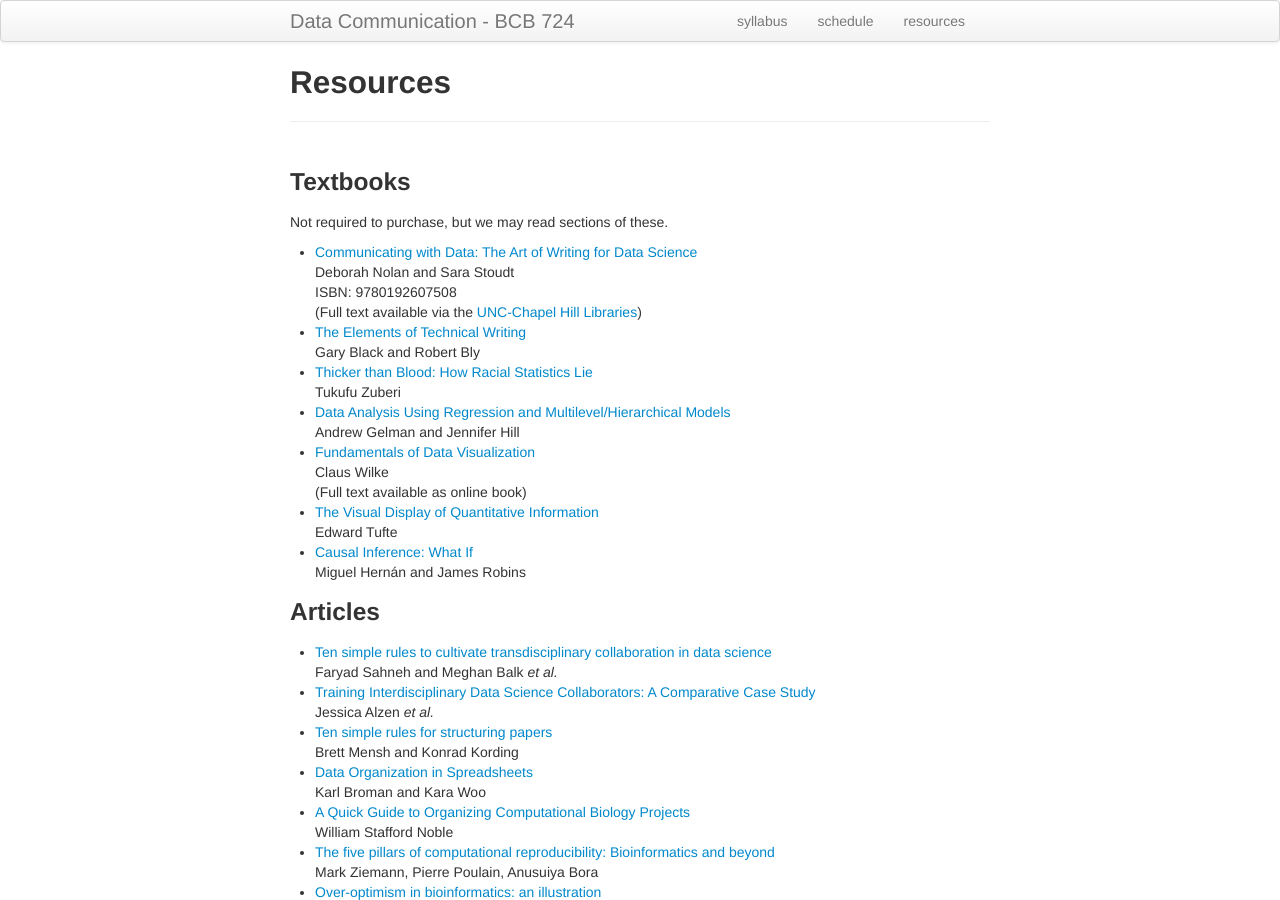
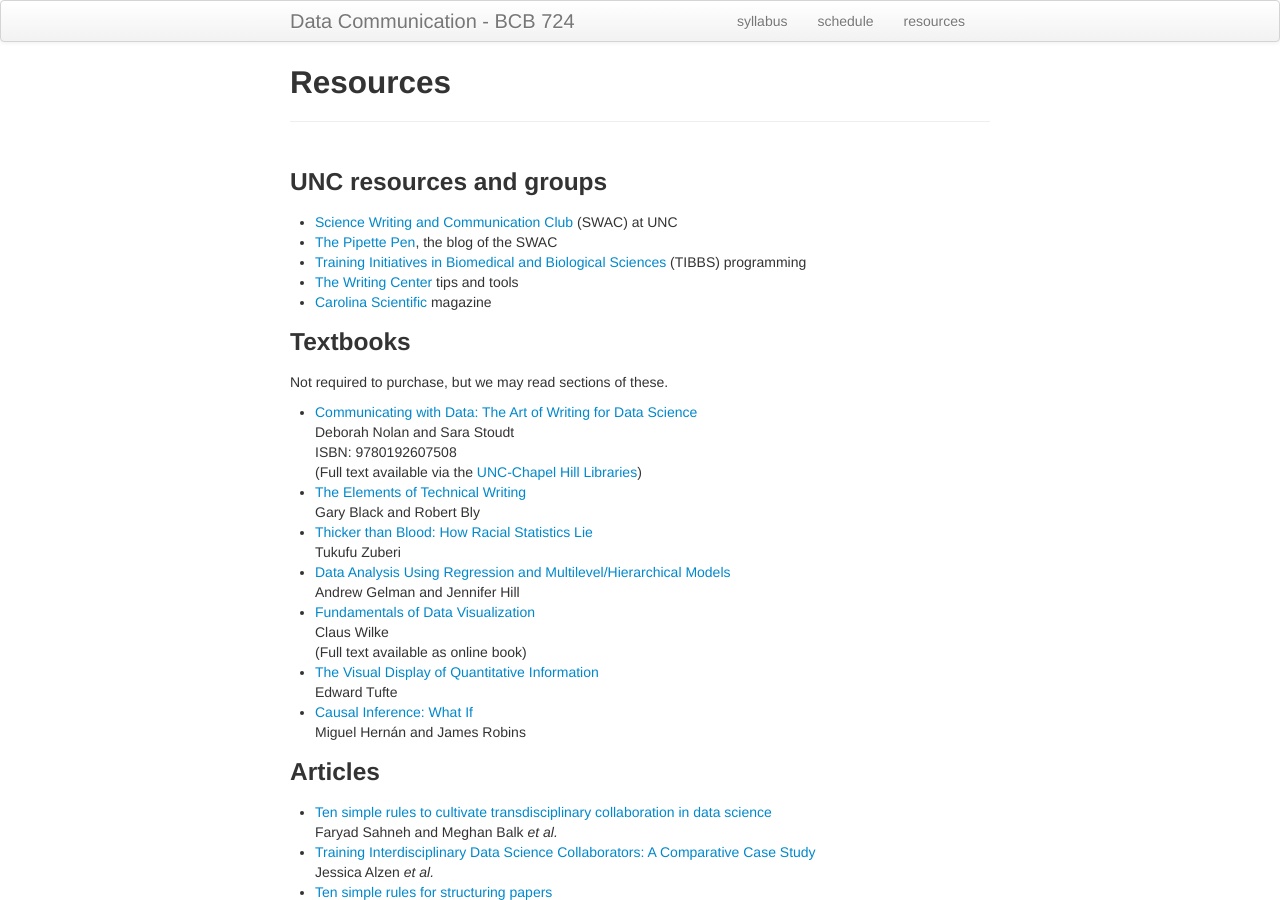
Before and after one commit to biodatascience/datacomm, a Jekyll site: the page built from resources.md, in a window 1280 px wide and 900 px high. Built offline with Jekyll 4.4.1, drawn with Linux system fonts in a browser that asks for light colours.

Commit message:
add unc resources

```diff
--- a/resources.md
+++ b/resources.md
@@ -2,6 +2,14 @@
 layout: page
 title: Resources
 ---
+
+### UNC resources and groups
+
+* [Science Writing and Communication Club](http://www.thepipettepen.com/about-the-pipettepen/) (SWAC) at UNC
+* [The Pipette Pen](http://www.thepipettepen.com/), the blog of the SWAC
+* [Training Initiatives in Biomedical and Biological Sciences](https://tibbs.unc.edu/career-resources/programming/) (TIBBS) programming
+* [The Writing Center](https://writingcenter.unc.edu/tips-and-tools/sciences/) tips and tools
+* [Carolina Scientific](https://www.carolinascientific.org/) magazine
 
 ### Textbooks
 
```
